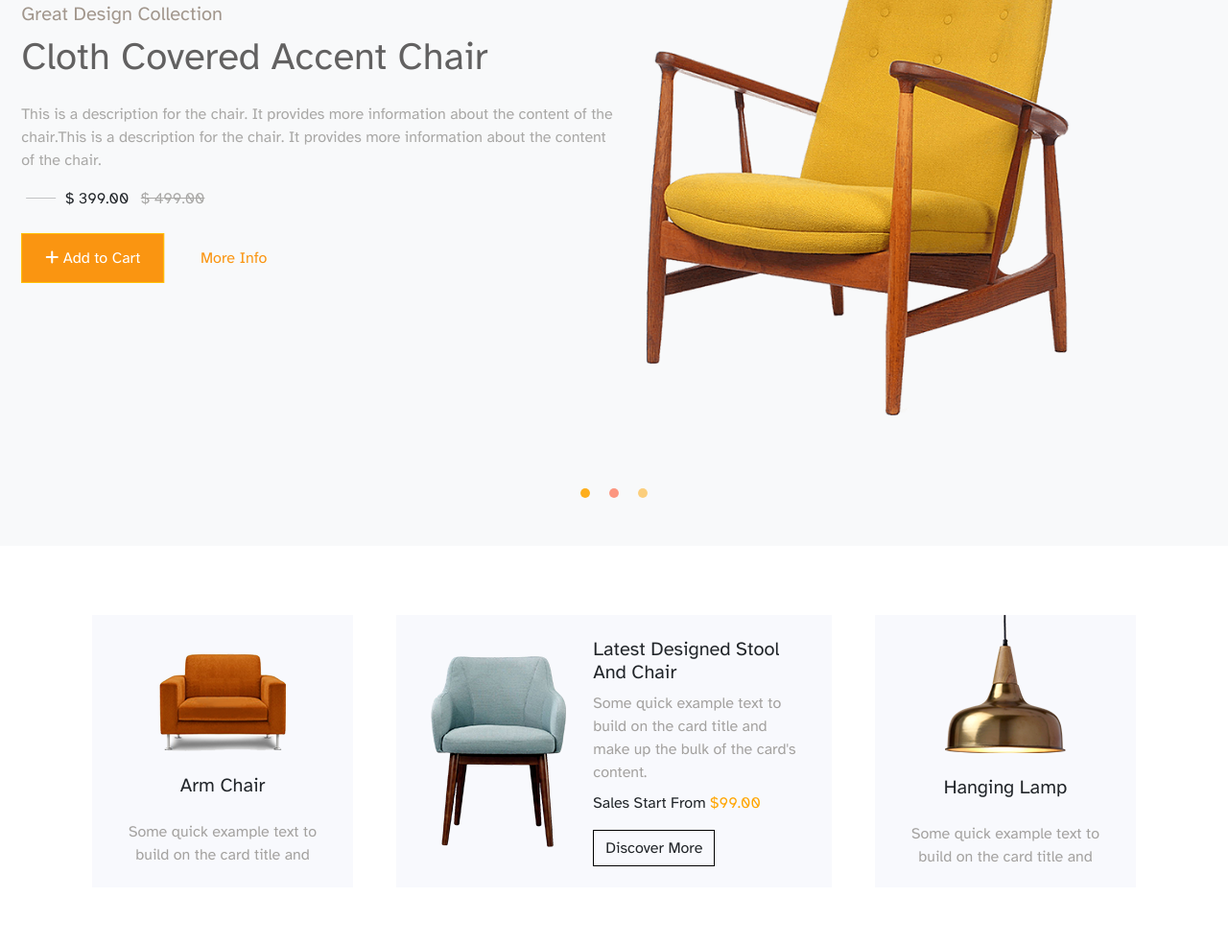
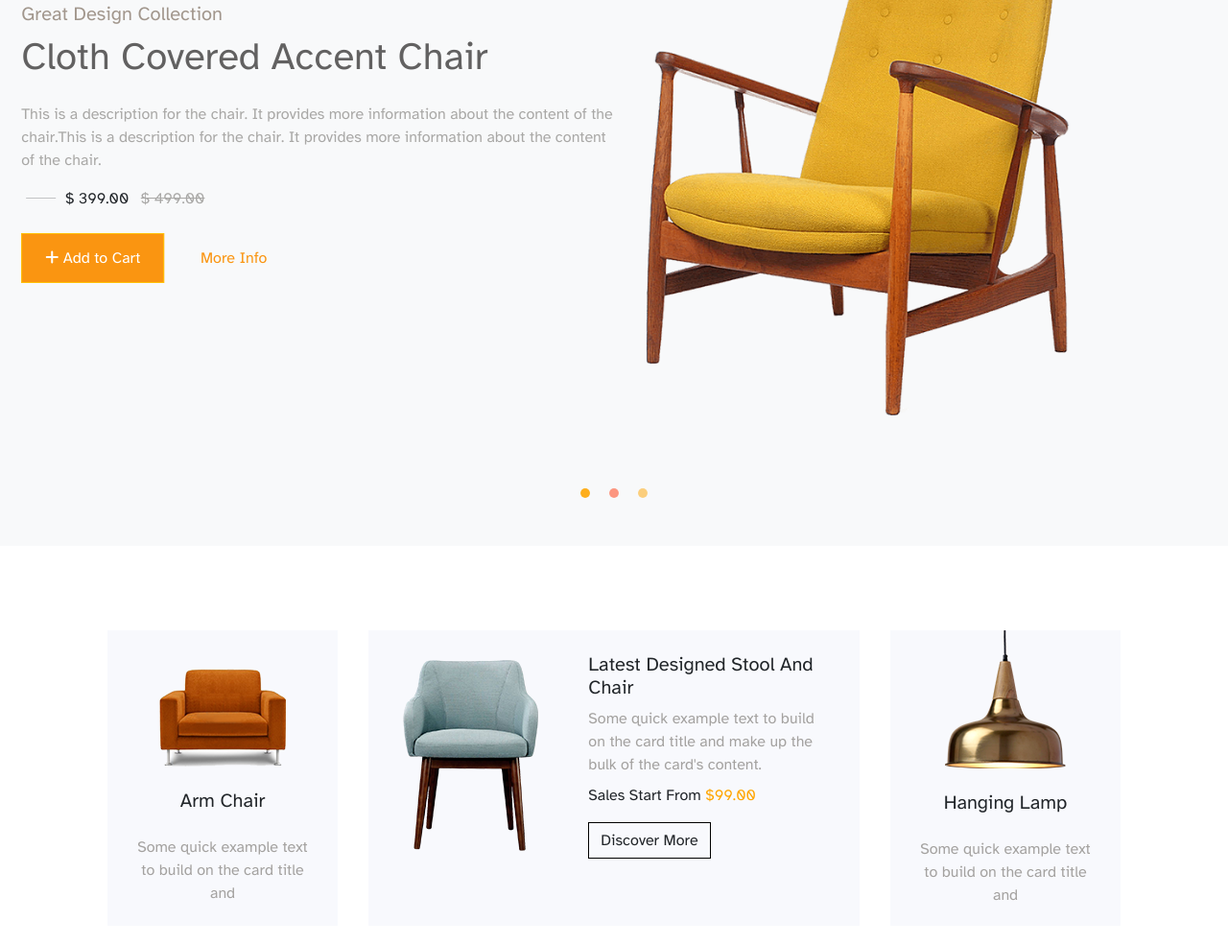
Before and after one commit to Mohamed-Naser312/1st-project, a plain HTML site: page Index.html in a window 1280 px wide. Shown: the part 165-1149 px from the top of the page at 96% size. Drawn offline with Linux system fonts and the light colour scheme; a web font is replaced by a local one.

Commit message:
small change

```diff
--- a/Index.html
+++ b/Index.html
@@ -291,7 +291,7 @@
               </p>
             </div>
           </div>
-          <div class="col-5 card mt10">
+          <div class="col-6 card mt10">
             <div
               class="row p17 d-flex align-items-center"
             >
--- a/Sass/style.scss
+++ b/Sass/style.scss
@@ -100,7 +100,9 @@ body {
 
 .mt10 {
   margin-top: 4.5rem;
-  border: none;
+  border-width: 1rem;
+  border-color: white;
+  border-style: solid;
   background-color: rgb(248 249 253);
   border-radius: 0px;
 }
```
Also changed, not shown: css/style.css, 1 other file.
